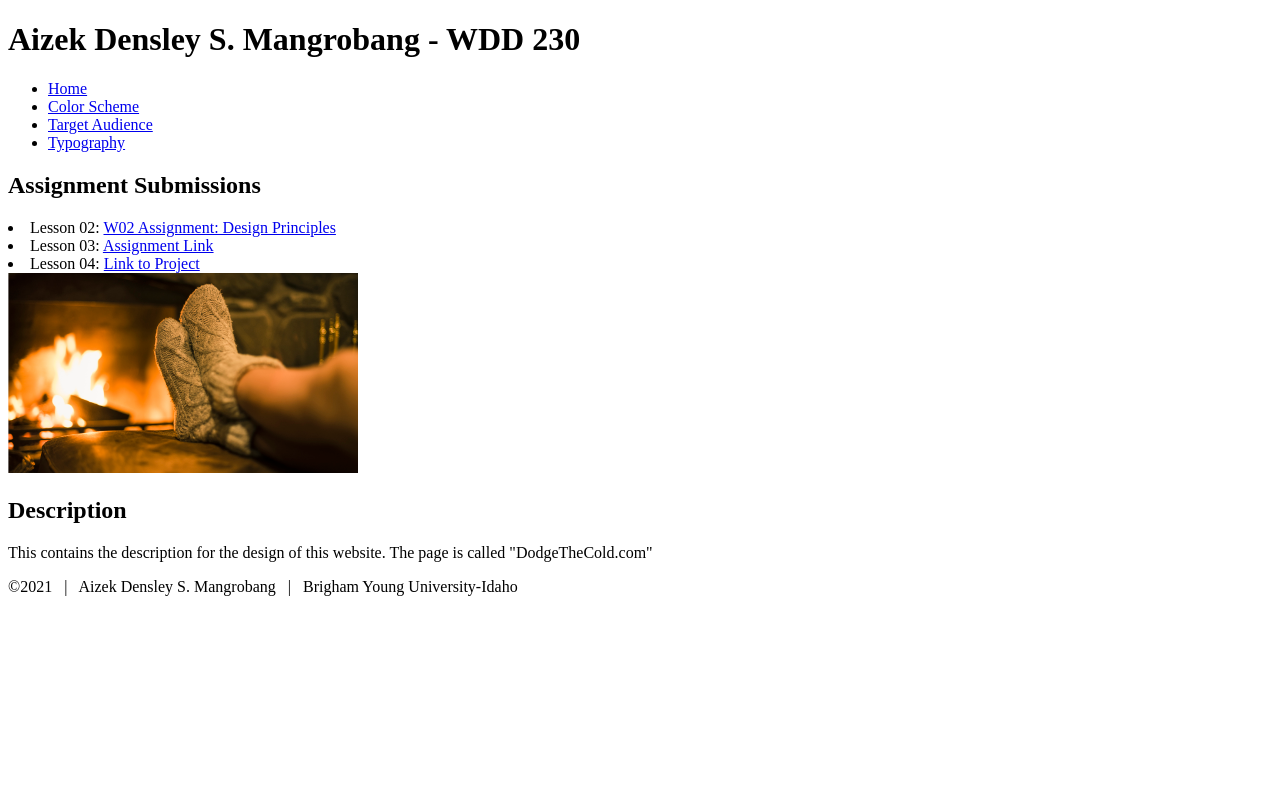
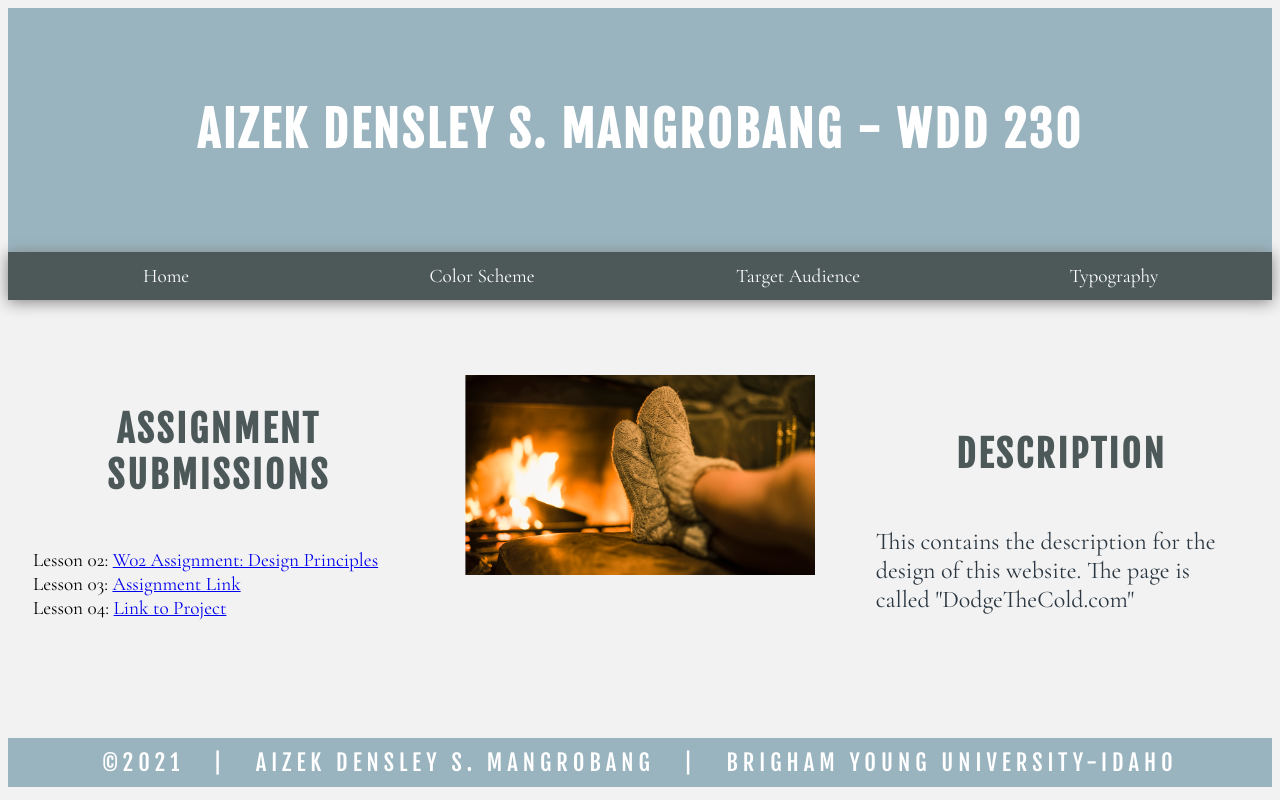
Before and after one commit to aizeky/aizeky.github.io, a plain HTML site: page Lesson3/index.html in a window 1280 px wide. Drawn offline with nearby package versions, Linux system fonts and the light colour scheme; a web font is replaced by a local one.

Commit message:
Konting Push pa

```diff
--- /dev/null
+++ b/Lesson3/css/plan.css
@@ -0,0 +1,224 @@
+@import url('https://fonts.googleapis.com/css2?family=Arimo&family=Coda+Caption:wght@800&family=Cormorant+Garamond&family=Fjalla+One&display=swap');
+
+body {
+	font-size: 16px;
+    font-family: 'Raleway', sans-serif;
+    background-color: #f2f2f2;
+}
+
+header,
+nav,
+main,
+footer {
+	max-width: 1280px;
+    margin: 0 auto;
+}
+
+header,
+footer {
+	display: flex;
+	flex-flow: column;
+	align-items: center;
+    justify-content: center;
+    background-color: #99B4BF;
+    color: white;
+    font-family: 'Fjalla One', sans-serif;
+    text-transform: uppercase;
+    letter-spacing: 5px;
+    text-align: center;
+    padding: 10px 0;
+
+}
+
+nav {
+	text-align: center;
+    box-shadow: 0 2px 15px gray;
+    font-family: 'Cormorant Garamond', serif;
+    background-color: #4C5958;
+}
+
+nav ul {
+	list-style-type: none;
+	margin: 0;
+	padding: 0;
+	overflow: hidden;
+}
+
+nav ul li a {
+	display: block;
+	color: #fff;
+	text-align: center;
+	padding: 0.75rem;
+	text-decoration: none;
+    font-size: 1em;
+}
+
+li {
+    font-family: 'Cormorant Garamond', serif;
+    font-size: 1.2em;
+}
+
+.logo {
+    margin-top: 10px;
+}
+main {
+    display: grid;
+    grid-template-columns: 1fr;
+
+}
+
+h1 {
+    text-align: center;
+    font-family: 'Fjalla One', sans-serif;
+    text-transform: uppercase;
+    letter-spacing: 3px;
+}
+
+h2 {
+    text-align: center;
+    color: #4C5958;
+    text-transform: uppercase;
+    font-size: 1.3em;
+}
+
+p {
+    color: #2A3640;
+    font-family: 'Cormorant Garamond', serif;
+    font-size: 1.5em;
+}
+
+.main1 li {
+    margin: 0 25px;
+    text-decoration: none;
+    list-style-type: none;
+}
+
+.main2 {
+    margin: 25px auto auto auto;
+}
+
+.main3 {
+    margin: 0 25px;
+}
+
+/*Changes for color-scheme.css****/
+
+.color_scheme {
+    display: block;
+    margin-left: auto;
+    margin-right: auto;
+    width: 73%;
+    padding-bottom: 20px;
+
+}
+
+/*css for color_scheme grid*/
+
+#color_grid {
+    display: grid;
+    grid-template-columns: 1fr 1fr 1fr 1fr 1fr;
+    padding-bottom: 50px;
+}
+
+.cs1 {
+    grid-column: 1/2;
+}
+
+.cs2 {
+    grid-column: 2/3;
+}
+
+.cs3 {
+    grid-column: 3/4;
+}
+
+.cs4 {
+    grid-column: 4/5;
+}
+
+.cs5 {
+    grid-column: 5/6;
+}
+
+
+/*Changes for target-audience.css****/
+
+.audience {
+    display: block;
+    margin-left: auto;
+    margin-right: auto;
+    padding: 0 30px;
+
+}
+
+
+
+
+@media only screen and (min-width: 460px) {
+    body {
+        height: 100%;
+    }
+
+    nav ul {
+         display: flex;
+        }
+
+	nav ul li {
+         flex: 1 1 100%;
+        }
+
+	nav a {
+		font-size: 1rem;
+    }
+
+    .logo {
+        margin-top: 0;
+    }
+
+    main {
+        grid-template-columns: 1fr 1fr 1fr;
+    }
+
+    .main1 {
+        grid-column: 1/2;
+        padding: 75px 0;
+    }
+
+    .main2 {
+        grid-column: 2/3;
+        padding: 50px 0 50px 0;
+    }
+
+    .main3 {
+        grid-column: 3/4;
+        padding: 100px 0;
+    }
+
+    h1 {
+        padding: 50px 0;
+        font-size: 3em;
+        text-align: center;
+        font-family: 'Fjalla One', sans-serif;
+        text-transform: uppercase;
+        letter-spacing: 3px;
+    }
+
+    h2{
+        font-size: 2.3em;
+        padding-bottom: 20px;
+        font-family: 'Fjalla One', sans-serif;
+    letter-spacing: 3px;
+    }
+
+    footer {
+
+        font-size: 1.4em;
+        margin: 0 auto;
+
+    }
+
+    .bottomp {
+        padding-bottom: 70px;
+    }
+
+}
--- a/Lesson3/index.html
+++ b/Lesson3/index.html
@@ -3,20 +3,23 @@
 <head>
     <meta charset="UTF-8">
     <meta name="viewport" content="width=device-width, initial-scale=1.0">
+    <link rel="stylesheet" href="css/plan.css">
     <title>Dodge The Cold</title>
 </head>
 <body>
     <header>
         <h1>Aizek Densley S. Mangrobang - WDD 230</h1>
+    </header>
             <nav>
                 <ul>
-                    <li><a href="Lesson3/index.html" class="home">Home</a></li>
-                    <li><a href="html/color-scheme.html" >Color Scheme</a></li>
-                    <li><a href="html/target-audience.html" >Target Audience</a></li>
-                    <li><a href="html/typography.html" >Typography</a></li>
+
+                    <li><a href="index.html" class="home">Home</a></li>
+                    <li><a href="color-scheme.html" >Color Scheme</a></li>
+                    <li><a href="target-audience.html" >Target Audience</a></li>
+                    <li><a href="typography.html" >Typography</a></li>
                 </ul>
             </nav>
-    </header>
+
 
     <main id="grid">
                 <div class="main1">
```
Also changed, not shown: Lesson3/color-scheme.html (renamed from Lesson3/html/color-scheme.html, +12 -8 lines), Lesson3/target-audience.html (renamed from Lesson3/html/target-audience.html, +9 -7 lines), Lesson3/typography.html (renamed from Lesson3/html/typography.html, +5 -4 lines), Lesson3/images/Logo.png (added).
